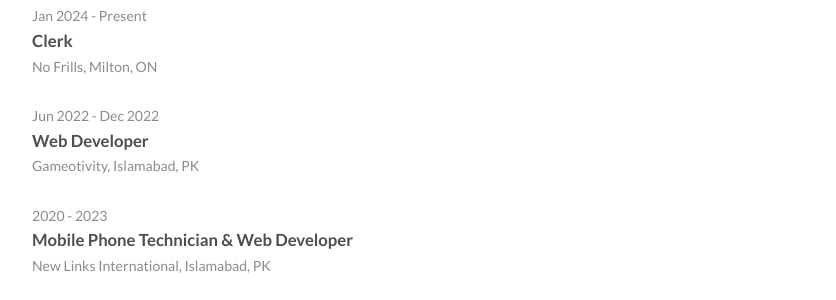
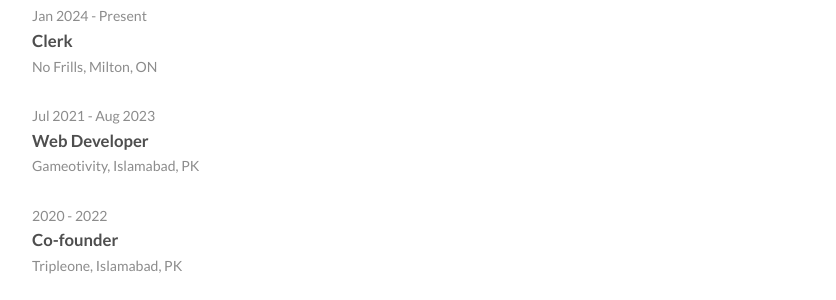
Before and after one commit to ulhaqFaizan/_cv, a plain HTML site: page index.html in a window 1280 px wide. Shown: the part 650-950 px from the top of the page, without its empty margins (219-1055 px from the left). Drawn offline with Linux system fonts and the light colour scheme.

Commit message:
Update index.html

```diff
--- a/index.html
+++ b/index.html
@@ -73,14 +73,9 @@
 				<li>No Frills, Milton, ON</li>
 			</ul>
 			<ul class="work-list">
-				<li>Jun 2022 - Dec 2022</li>
+				<li>Jul 2021 - Aug 2023</li>
 				<li><span>Web Developer</span></li>
 				<li>Gameotivity, Islamabad, PK</li>
-			</ul>
-			<ul class="work-list">
-				<li>2020 - 2023</li>
-				<li><span>Mobile Phone Technician & Web Developer</span></li>
-				<li>New Links International, Islamabad, PK</li>
 			</ul>
 			<ul class="work-list">
 				<li>2020 - 2022</li>
```
